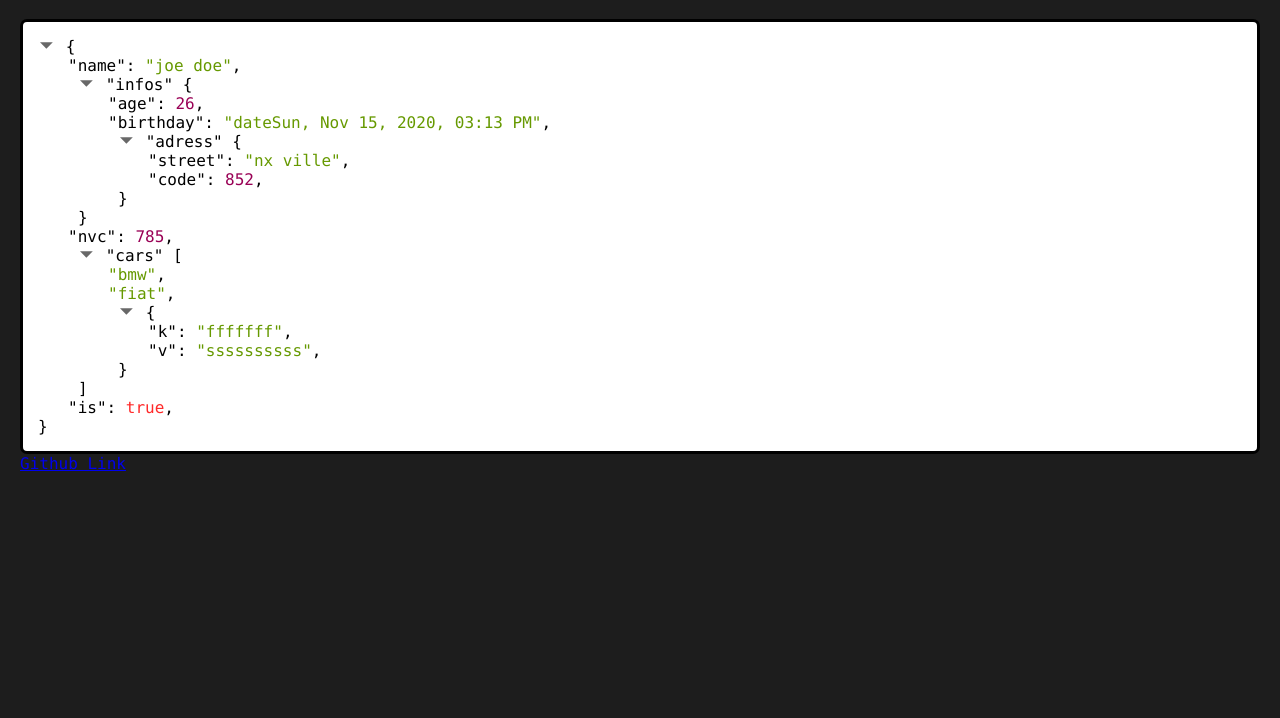
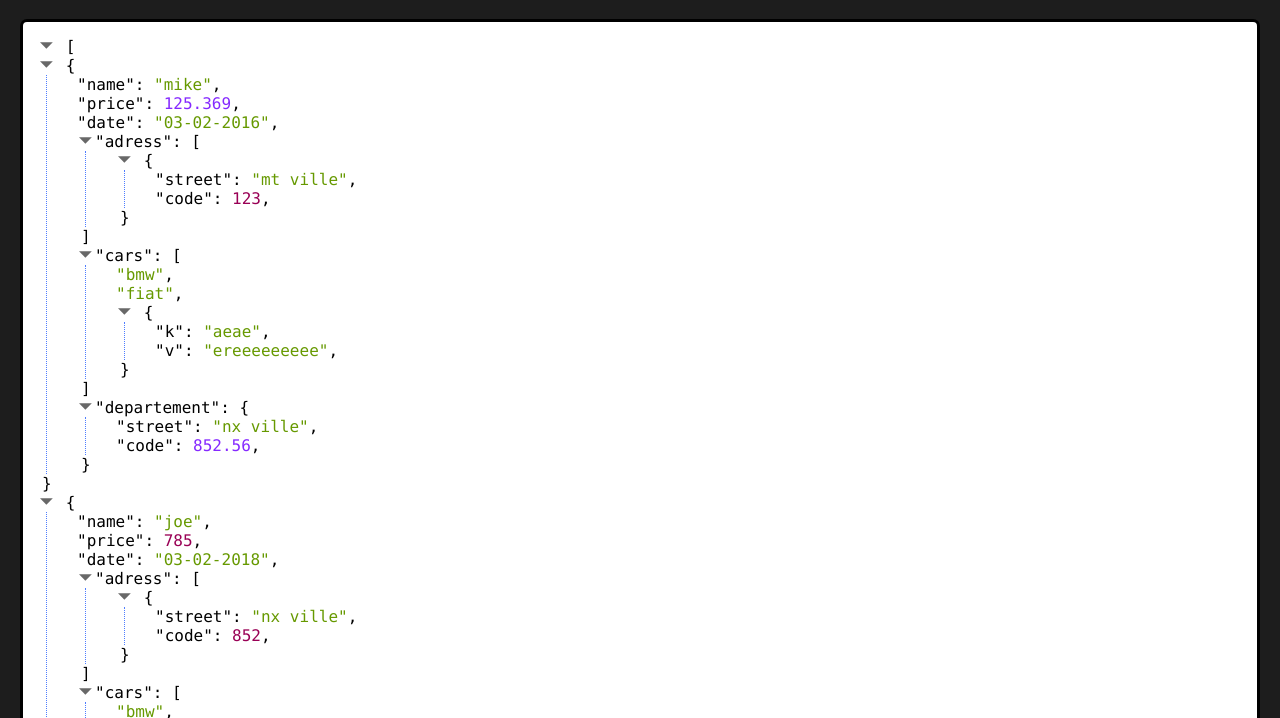
Before and after one commit to wutility/json-viewer, a website: page public/index.html in a window 1280 px wide. Shown: the part 82-800 px from the top of the page. Drawn offline with Linux system fonts and the light colour scheme.

Commit message:
update app

```diff
--- a/public/index.html
+++ b/public/index.html
@@ -23,7 +23,7 @@
         date:'03-02-2016',
         adress: [{ street: 'mt ville', code: 123 }],
         cars: ['bmw', 'fiat', { k: 'aeae', v: 'ereeeeeeeee' }],
-        departement: { street: 'nx ville', code: 852 }
+        departement: { street: 'nx ville', code: 852.56 }
       },
       {
         name: "joe",
@@ -37,16 +37,17 @@
 
     let data1 = {
       name: "joe doe",
+      nvc: 785.1,
+      is:true,
+      date:'03-02-2018',
       infos:{age: 26, birthday:'dateSun, Nov 15, 2020, 03:13 PM',adress: { street: 'nx ville', code: 852 }},
-      nvc: 785.0,
-      cars: ['bmw', 'fiat', { k: 'fffffff', v: 'ssssssssss' }] ,
-      is:true
+      cars: ['bmw', 'fiat', { k: 'fffffff', v: 'ssssssssss' }]
     };
 
     // data = JSON.stringify(data)
     // data = JSON.parse(data)
 
-    document.getElementById('root').appendChild(jsv(data1))
+    document.getElementById('root').appendChild(jsonView(data))
   </script>
 </body>
 
--- a/rollup.config.js
+++ b/rollup.config.js
@@ -25,6 +25,6 @@ export default {
       sourceMap: false,
       babelHelpers: 'runtime'
     }),
-    // terser()
+     terser()
   ]
 };
--- a/src/index.css
+++ b/src/index.css
@@ -22,15 +22,30 @@ body {
 
 svg {vertical-align: top; color: rgb(104, 104, 104); height: 1em; width: 1em; padding-left: 2px;}
 
-.ml-40 {margin-left: 30px;}
+.pl-30 {padding-left: 30px;}
 
 .txt-string {color: #690;}
 .txt-number {color: #905;}
 .txt-float {color: rgb(133, 41, 255);}
 .txt-boolean {color: rgb(255, 41, 41);}
 
-ul {list-style: none; padding: 0 0 0 40px;  }
-.border-left {border-left: 1px dotted #ff3d3d;}
+
+
+
+ul {
+  list-style: none;
+  padding: 0 0 0 30px;
+  margin-left: 8px;
+  border-left: 1px dotted rgb(78, 125, 255);  }
+
+.jsv-top-parent {border:0}
+
+
+.jsv-fold {cursor: pointer;  }
+.jsv-fold-end {margin-left: 4px;}
+
 
 .p-0 {padding:0}
 .m-0 {margin:0}
+
+.border-left {border-left: 1px dotted  rgb(78, 125, 255);}
--- a/src/index.js
+++ b/src/index.js
@@ -1,4 +1,4 @@
-import JsonView from './jsv';
+import {jsonView} from './jsv';
 import './index.css';
 
-export default JsonView;
+export default jsonView;
--- a/src/jsv.js
+++ b/src/jsv.js
@@ -1,17 +1,17 @@
-function jsv (data) {
+function jsonView (data) {
   let rootElement = document.createElement('ul');
-  rootElement.classList.add('p-0', 'm-0')
+  rootElement.classList.add('jsv-top-parent', 'p-0', 'm-0')
 
   if (Array.isArray(data)) {
     data.forEach(obj => {
       render(rootElement, obj, null, true);
     });
 
-    rootElement.innerHTML = `<li class="jsv-fold">${svgFold()} [</li> ${rootElement.innerHTML} <li class="jsv-fold-end">]</li>`;
+    rootElement.prepend(createLiFold('[', null));
+    rootElement.appendChild(createLiFold(null, ']'));
   }
   else {
     render(rootElement, data, null, false);
-    rootElement.innerHTML = `<li class="jsv-fold">${svgFold()} {</li> ${rootElement.childNodes[0].innerHTML} <li class="jsv-fold-end">}</li>`;
   }
 
   let isChildrenHided = false;
@@ -20,7 +20,7 @@ function jsv (data) {
     let target = e.target;
     let parentTarget = target.parentNode;
 
-    if (parentTarget.nodeName === 'UL' && target.classList.contains('jsv-fold')) {
+    if (parentTarget.classList.contains('jsv-top-parent') || (parentTarget.nodeName === 'LI' && target.classList.contains('jsv-fold'))) {
 
       [...parentTarget.children].forEach(c => {
         if (!c.classList.contains('jsv-fold') && !c.classList.contains('jsv-fold-end')) {
@@ -40,9 +40,6 @@ function render (rootElement, obj, parentKey, isObjInsideArr) {
   const ul = document.createElement('ul');
 
   for (let [key, value] of Object.entries(obj)) {
-    const li = document.createElement('li');
-    li.classList.add('ml-40')
-
     if (!isObj(value) && !Array.isArray(value)) {
       createListItems(ul, value, key)
     }
@@ -56,15 +53,18 @@ function render (rootElement, obj, parentKey, isObjInsideArr) {
     }
   }
 
-  if (!parentKey && isObjInsideArr) {
-    ul.innerHTML = `<li class="jsv-fold">${svgFold()} {</li> ${ul.innerHTML} }`;
+  const li = document.createElement('li');
+
+  if (parentKey) {
+    li.appendChild(createLiFold('{', null, parentKey));
+  }
+  else {
+    li.appendChild(createLiFold('{', null, null));
   }
 
-  if (parentKey && !isObjInsideArr) {
-    ul.innerHTML = `<li class="jsv-fold">${svgFold()} "${parentKey}" {</li> ${ul.innerHTML} }`;
-  }
-
-  rootElement.appendChild(ul)
+  li.appendChild(ul);
+  li.appendChild(createLiFold(null, '}', null));
+  rootElement.appendChild(li)
 }
 
 function createArr (rootElement, arr, key) {
@@ -74,13 +74,15 @@ function createArr (rootElement, arr, key) {
     createListItems(ul, value, null);
   });
 
-  ul.innerHTML = `<li class="jsv-fold">${svgFold()} "${key}" [</li> ${ul.innerHTML} ]`;
-  rootElement.appendChild(ul)
+  const li = document.createElement('li');
+  li.appendChild(createLiFold('[', null, key));
+  li.appendChild(ul);
+  li.appendChild(createLiFold(null, ']', key));
+  rootElement.appendChild(li)
 }
 
 function createListItems (parentElement, value, key) {
   const li = document.createElement('li');
-  li.classList.add('ml-40')
   if (Array.isArray(value)) {
     createArr(parentElement, value, null);
   }
@@ -117,6 +119,18 @@ function isFloatOrNumber (value) {
   return Number(value) === value && value % 1 !== 0
 }
 
-function svgFold () {
-  return `<svg viewBox="0 0 15 15" fill="currentColor"><path d="M0 5l6 6 6-6z"></path></svg>`;
+function createLiFold (startDelimiter, endDelimiter, key) {
+  const li = document.createElement('li');
+
+  if (startDelimiter) {
+    li.classList.add('jsv-fold');
+    li.innerHTML = `<svg viewBox="0 0 15 15" fill="currentColor"><path d="M0 5l6 6 6-6z"></path></svg>`;
+    li.innerHTML += key ? `"${key}": ${startDelimiter}` : ` ${startDelimiter}`;
+  }
+  else {
+    li.classList.add('jsv-fold-end');
+    li.innerHTML = endDelimiter;
+  }
+
+  return li;
 }
```
